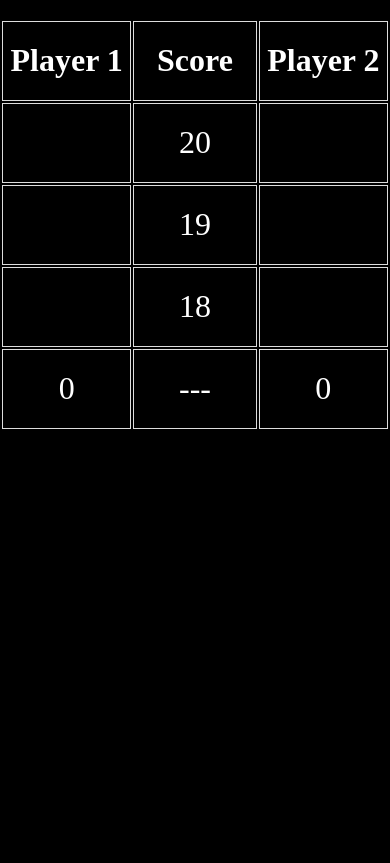
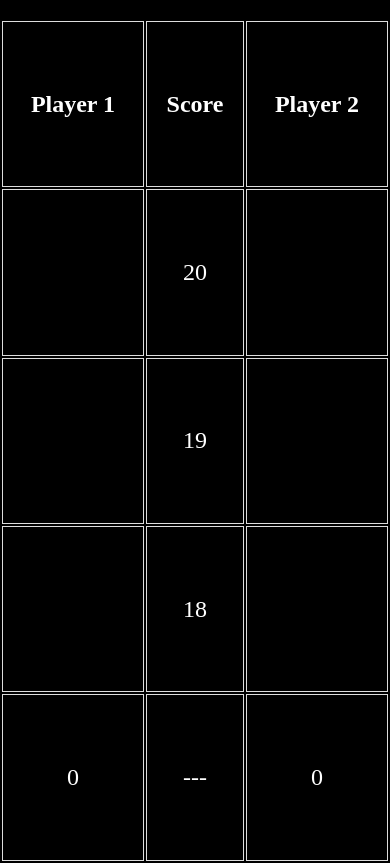
Before and after one commit to darts-cricket/darts-cricket-scoreboard, a plain HTML site: page index.html in a window 390 px wide. Shown: the part 79-942 px from the top of the page. Before the commit the page ends 844 px from the top, so only its background shows below. Drawn offline with nearby package versions, Linux system fonts and the light colour scheme.

Commit message:
Simple mobile design implemented

```diff
--- a/css/style.css
+++ b/css/style.css
@@ -5,7 +5,6 @@ html {
     -o-background-size: cover;
     background-size: cover;*/
     background-color: #000;
-
 }
 
 body {
@@ -40,3 +39,16 @@ td.score:hover {
     cursor: auto;
     background-color: transparent;
 }
+
+@media (max-width: 768px) {
+	table {
+		width: 100%;
+		min-height: 100vh;
+		font-size: 1.5em;
+	}
+
+	th, td {
+		width: auto;
+		height: auto;
+	}
+}
--- a/index.html
+++ b/index.html
@@ -1,6 +1,7 @@
 <html ng-app="dartsScoreboardApp">
 <head>
     <title>CRICKET scoreboard</title>
+    <meta name="viewport" content="width=device-width, initial-scale=1">
     <link rel="stylesheet" type="text/css" href="css/style.css" />
     <script src="https://ajax.googleapis.com/ajax/libs/angularjs/1.6.0/angular.min.js"></script>
     <script src="js/app.js"></script>
```
